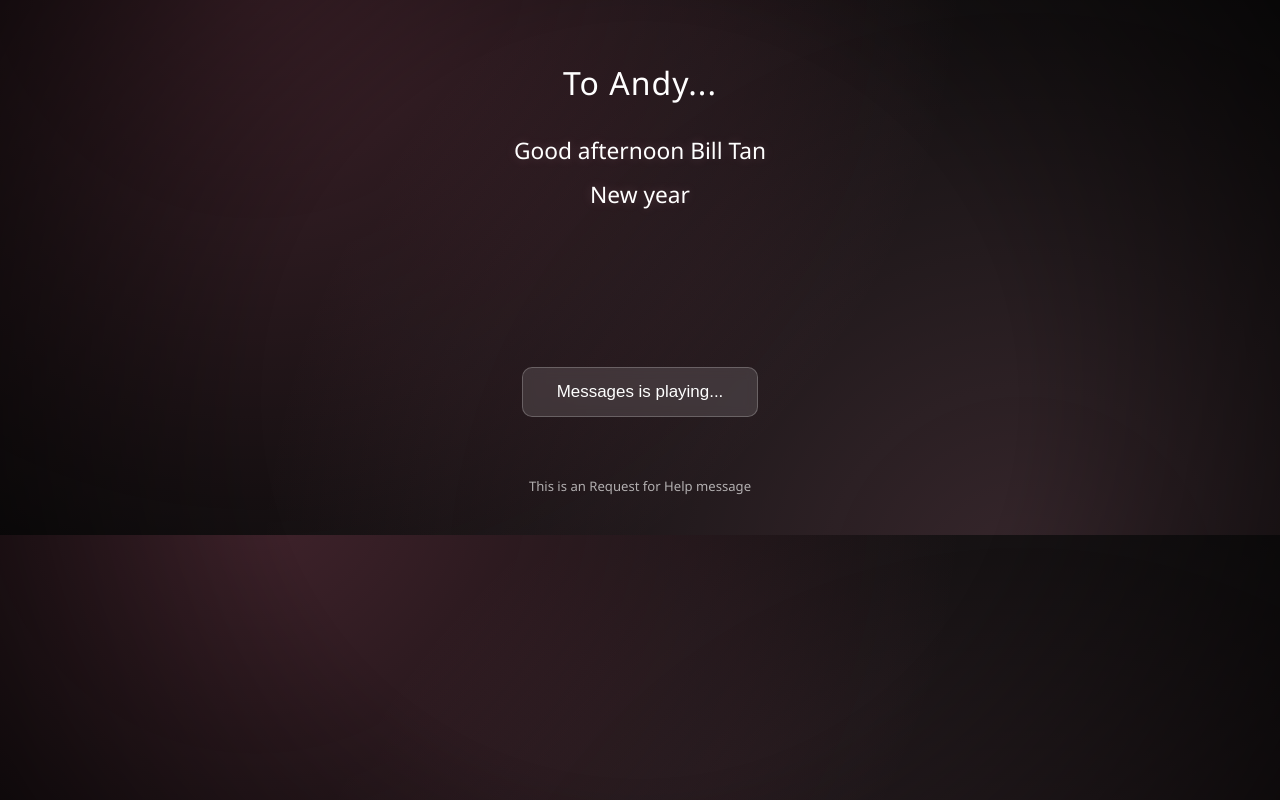
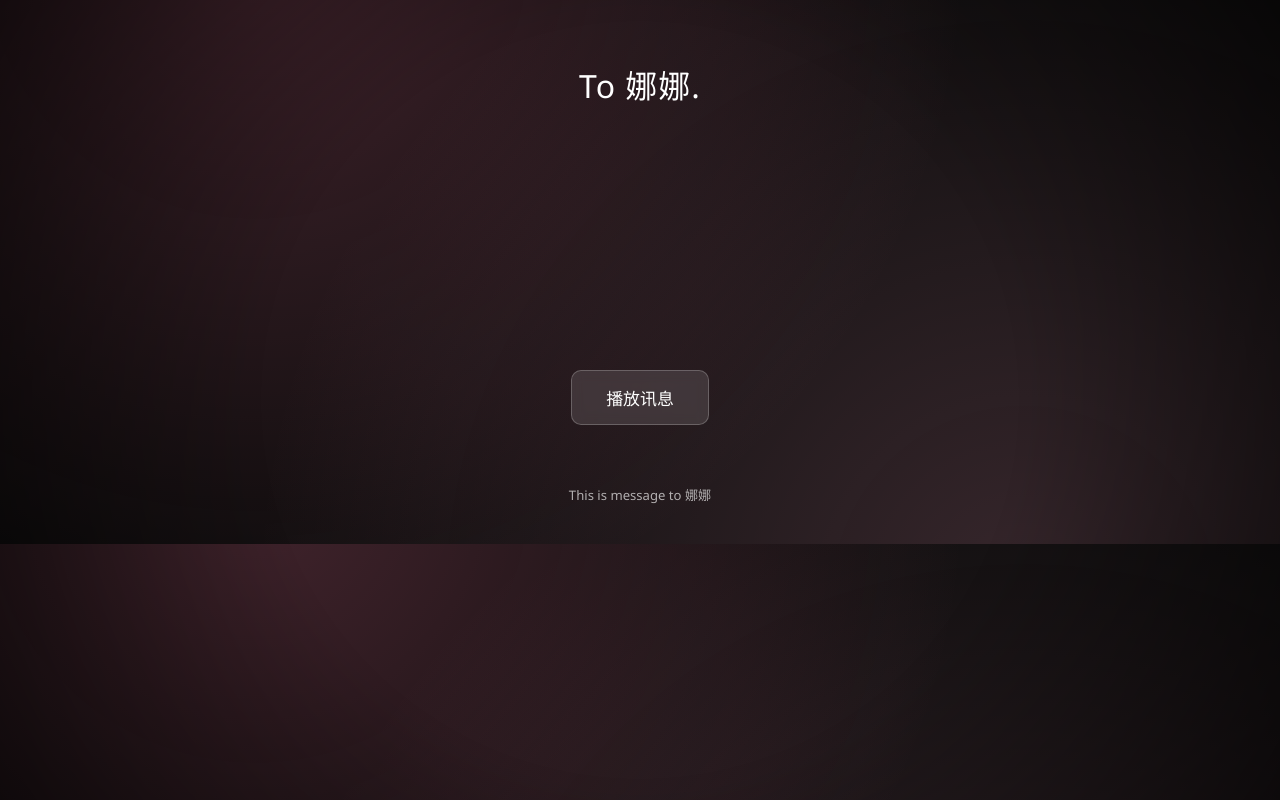
Before and after one commit to Heng03a/Message_Andy_Load_20251223, a plain HTML site: page index.html in a window 1280 px wide. Both pictures are taken after a click on the button "播放讯息". Drawn offline with Linux system fonts and the light colour scheme.

Commit message:
Update index.html

```diff
--- a/index.html
+++ b/index.html
@@ -3,7 +3,7 @@
 <head>
 <meta charset="UTF-8" />
 <meta name="viewport" content="width=device-width, initial-scale=1.0" />
-<title>Message to Bill Tan</title>
+<title>Message to 娜娜</title>
 
 <style>
   body {
@@ -101,13 +101,13 @@ scroll-behavior: smooth;
 
 <body>
 
-<h1>To Andy...</h1>
+<h1>To 娜娜.</h1>
 
 <div id="typewriter" class="typewriter"></div>
 
 <button class="btn" id="playBtn">播放讯息</button>
 
-<footer>This is an Request for Help message</footer>
+<footer>This is message to 娜娜 </footer>
 
 <script>
   const playBtn = document.getElementById("playBtn");
@@ -137,17 +137,23 @@ scroll-behavior: smooth;
 }
 
 function startMessage() {
-    const message =
-`Good afternoon Bill Tan
-New year is coming,
-Here I would like to give you advance greeting on this special and lovely day
-Wishes you have good health always and have a prosper life ahead
-And your dream come true
-Stay strong and well。
+    `我们互相聊天，以便更好地了解彼此。
+可以分享生活活动和生活点滴
+熟悉了可以增进感情，成为满足彼此的心理和生理需求
 
-Have a nice day
+老实讲, 我的性能力很强,床上技巧很好,多样化,能够让你同时有多样感官的很舒服，很爽的感受,
+我性爱能力持久，能让你连续高潮两三次,让你很有满足感
 
-This way and mode of messaging is a special and One and Only one which no other people do this before.`;
+你有什么问题可以问我，我尽量回答你
+
+祝你有愉快欢乐的一天
+
+
+
+
+
+
+`;
 
     typeWriter(message, 90); // SLOWER WRITE SPEED
     speakText(message);
```
